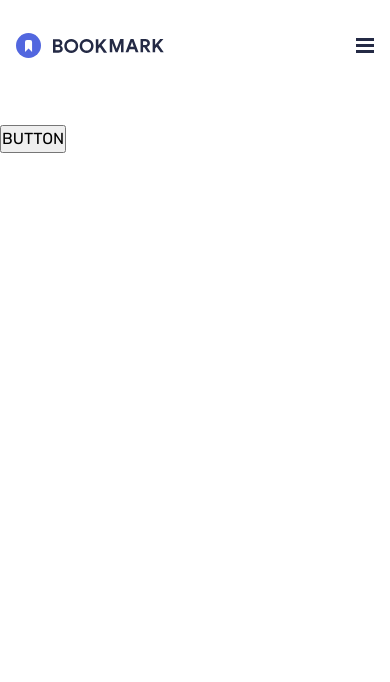
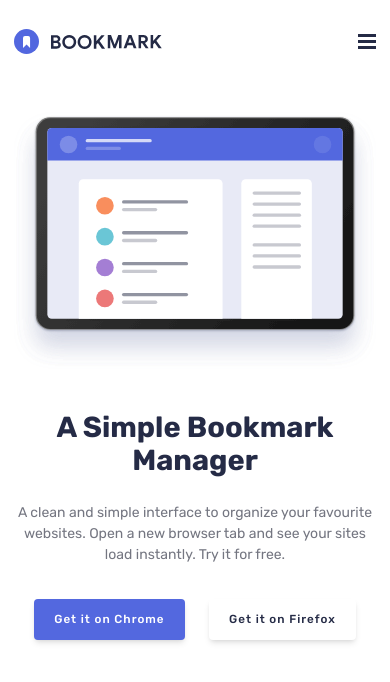
Before and after one commit to ktcotz/Bookmark, a website built with Vite: page index.html in a window 390 px wide. Built offline with nearby package versions, Linux system fonts and the light colour scheme.

Commit message:
feat: hero + reusability
Work with hero section, most work around reusability.
Work with responsivity and effects.

```diff
--- a/index.html
+++ b/index.html
@@ -71,8 +71,36 @@
         </div>
       </header>
       <main>
-        <section>
-          <button>BUTTON</button>
+        <section class="section-hero">
+          <div class="wrapper wrapper--hero">
+            <div class="hero">
+              <div class="hero__content">
+                <h1 class="heading__primary">A Simple Bookmark Manager</h1>
+                <p class="hero__description">
+                  A clean and simple interface to organize your favourite
+                  websites. Open a new browser tab and see your sites load
+                  instantly. Try it for free.
+                </p>
+                <div class="hero__links">
+                  <a href="#" class="link link--general link--secondary"
+                    >Get it on Chrome</a
+                  >
+                  <a href="#" class="link link--general link--tertiary"
+                    >Get it on Firefox</a
+                  >
+                </div>
+              </div>
+              <div class="hero__image-container">
+                <img
+                  src="./src/assets/images/illustration-hero.svg"
+                  alt="Bookmark app"
+                  class="hero__image"
+                  width="530.117"
+                  height="376"
+                />
+              </div>
+            </div>
+          </div>
         </section>
       </main>
     </div>
--- a/src/style/abstracts/_variables.scss
+++ b/src/style/abstracts/_variables.scss
@@ -20,4 +20,6 @@
   --smallest-fs: 0.694rem;
 }
 
-$bp-mobile: 42rem;
+$bp-medium: 57em;
+$bp-mobile: 47em;
+$bp-smallest: 25em;
--- a/src/style/base/_reset.scss
+++ b/src/style/base/_reset.scss
@@ -1,3 +1,6 @@
+@use "./../abstracts/mixins" as *;
+@use "./../abstracts/variables" as *;
+
 /* rubik-regular - latin */
 @font-face {
   font-display: swap; /* Check https://developer.mozilla.org/en-US/docs/Web/CSS/@font-face/font-display for other options. */
@@ -45,6 +48,12 @@
   padding: 0;
 }
 
+html {
+  @include media($bp-medium) {
+    font-size: 14px;
+  }
+}
+
 body {
   line-height: 1.5;
   font-family: var(--primary-font-family);
--- /dev/null
+++ b/src/style/base/_typography.scss
@@ -0,0 +1,13 @@
+@use "./../abstracts/mixins" as *;
+@use "./../abstracts/variables" as *;
+
+.heading__primary {
+  font-size: var(--4xl-fs);
+  line-height: 1.15;
+  color: var(--color-headings);
+  margin-bottom: var(--2xl-fs);
+
+  @include media($bp-smallest) {
+    font-size: var(--3xl-fs);
+  }
+}
--- a/src/style/components/atoms/_link.scss
+++ b/src/style/components/atoms/_link.scss
@@ -35,9 +35,23 @@
   &--general {
     &:link,
     &:visited {
-      padding: var(--smallest-fs) var(--3xl-fs);
+      padding: var(--small-fs) var(--3xl-fs);
       box-shadow: 0 4px 6px -1px rgb(0 0 0 / 0.1),
         0 2px 4px -2px rgb(0 0 0 / 0.1);
+      border-radius: 4px;
+      font-weight: 500;
+      letter-spacing: 1px;
+      font-size: var(--small-fs);
+
+      transition: var(--transition-duration);
+
+      @include media($bp-medium) {
+        padding: var(--small-fs) var(--2xl-fs);
+      }
+
+      @include media($bp-smallest) {
+        padding: var(--small-fs) var(--xl-fs);
+      }
     }
   }
 
@@ -47,12 +61,7 @@
       --local-background: var(--color-secondary);
       background-color: var(--local-background);
       color: var(--color-neutral);
-      border-radius: 4px;
       text-transform: uppercase;
-      letter-spacing: 1px;
-      font-size: var(--small-fs);
-
-      transition: var(--transition-duration);
     }
 
     &:focus-within {
@@ -64,4 +73,40 @@
       --local-background: hsl(0, 48%, 46%);
     }
   }
+
+  &--secondary {
+    &:link,
+    &:visited {
+      --local-background: var(--color-primary);
+      background-color: var(--local-background);
+      color: var(--color-neutral);
+    }
+
+    &:focus-within {
+      outline: 2px solid var(--local-background);
+      outline-offset: 2px;
+    }
+
+    &:hover {
+      --local-background: hsl(231, 54%, 54%);
+    }
+  }
+
+  &--tertiary {
+    &:link,
+    &:visited {
+      --local-background: var(--color-neutral);
+      background-color: var(--local-background);
+      color: var(--color-headings);
+    }
+
+    &:focus-within {
+      outline: 2px solid currentColor;
+      outline-offset: 2px;
+    }
+
+    &:hover {
+      --local-background: hsl(0, 0%, 90%);
+    }
+  }
 }
--- /dev/null
+++ b/src/style/components/molecules/_hero.scss
@@ -0,0 +1,45 @@
+@use "./../../abstracts/mixins" as *;
+@use "./../../abstracts/variables" as *;
+
+.hero {
+  display: grid;
+  grid-template-columns: repeat(2, 1fr);
+  place-items: center;
+  gap: var(--5xl-fs);
+
+  @include media($bp-mobile) {
+    grid-template-columns: 1fr;
+  }
+
+  &__description {
+    color: var(--color-universal-dark);
+    margin-bottom: var(--4xl-fs);
+  }
+
+  &__links {
+    display: flex;
+    align-items: center;
+    gap: var(--2xl-fs);
+    @include media($bp-mobile) {
+      justify-content: center;
+    }
+  }
+
+  &__content {
+    @include media($bp-mobile) {
+      text-align: center;
+    }
+  }
+
+  &__image-container {
+    position: relative;
+    @include media($bp-mobile) {
+      order: -1;
+    }
+  }
+
+  &__image {
+    width: 100%;
+    height: auto;
+  }
+}
--- a/src/style/components/molecules/_wrapper.scss
+++ b/src/style/components/molecules/_wrapper.scss
@@ -1,7 +1,16 @@
+@use "./../../abstracts/mixins" as *;
+@use "./../../abstracts/variables" as *;
+
 .wrapper {
   --width: 71.25rem;
 
   max-width: var(--width);
   margin: 0 auto;
   padding: 0 var(--default-fs);
+
+  &--hero {
+    @include media($bp-mobile) {
+      --width: 35rem;
+    }
+  }
 }
--- /dev/null
+++ b/src/style/pages/_home.scss
@@ -0,0 +1,12 @@
+@use "./../abstracts/mixins" as *;
+@use "./../abstracts/variables" as *;
+
+.section-hero {
+  --general-padding: 6rem;
+  position: relative;
+  padding: var(--general-padding) 0;
+
+  @include media($bp-mobile) {
+    padding: 0 0 var(--general-padding) 0;
+  }
+}
--- a/src/style/style.scss
+++ b/src/style/style.scss
@@ -1,10 +1,14 @@
 @use "./abstracts/variables" as *;
 @use "./base/reset" as *;
+@use "./base/typography" as *;
+
+@use "./pages/home" as *;
 
 @use "./layout/header" as *;
 @use "./layout/navigation" as *;
 
 @use "./components/molecules/wrapper" as *;
+@use "./components/molecules/hero" as *;
 
 @use "./components/atoms/logo" as *;
 @use "./components/atoms/link" as *;
```
